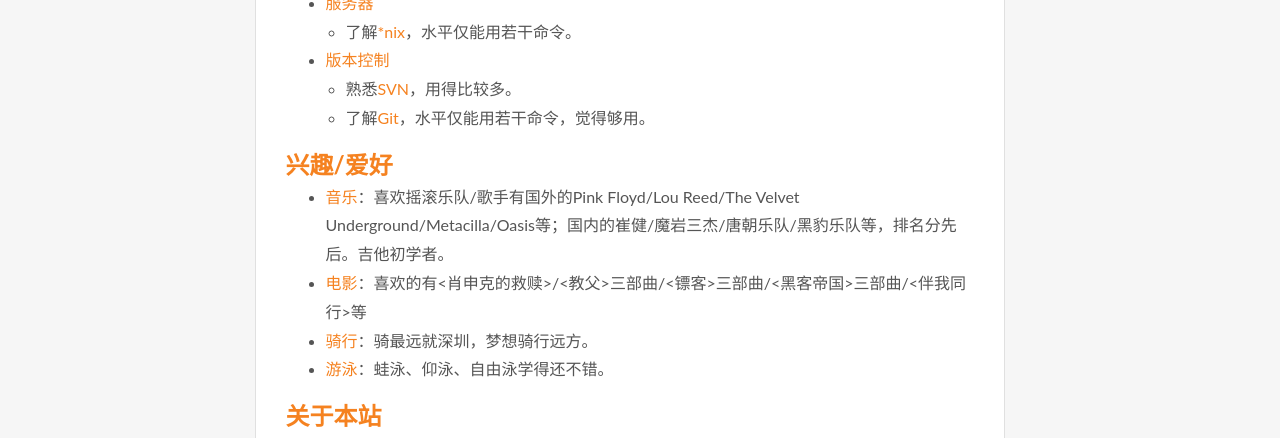
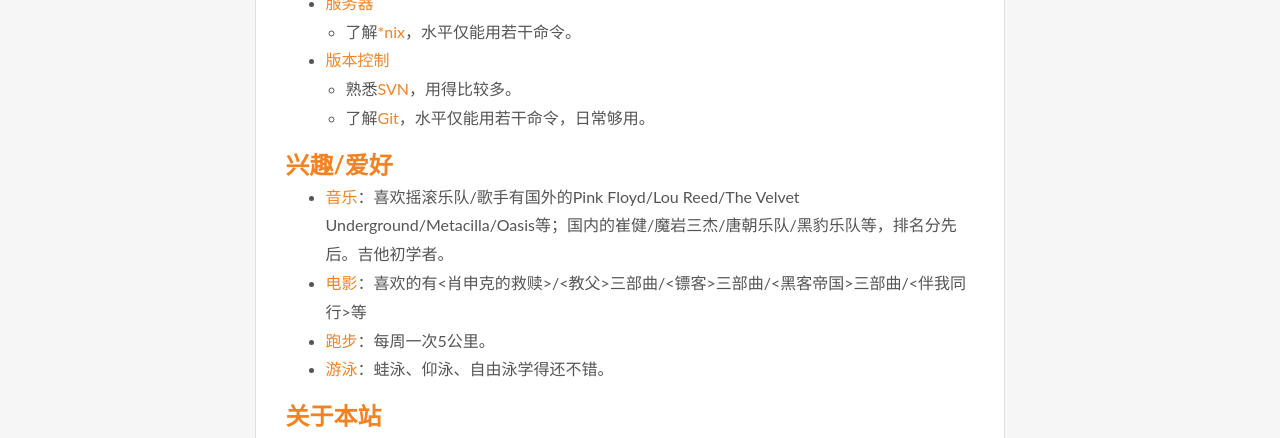
Before and after one commit to lightunderblack/lightunderblack.github.io, a Jekyll site: the page built from about/me.html, in a window 1280 px wide. Shown: the part 1051-1489 px from the top of the page. Built offline with Jekyll 4.4.1, drawn with Linux system fonts in a browser that asks for light colours; Markdown is read by kramdown in place of the engine named in the settings.

Commit message:
eidt about me page

```diff
--- a/about/me.html
+++ b/about/me.html
@@ -71,7 +71,7 @@ activePage: about
 					<p class="key-word">版本控制</p>
 					<ul>
 						<li>熟悉<span class="key-word">SVN</span>，用得比较多。</li>
-						<li>了解<span class="key-word">Git</span>，水平仅能用若干命令，觉得够用。</li>
+						<li>了解<span class="key-word">Git</span>，水平仅能用若干命令，日常够用。</li>
 					</ul>
 				</li>
 			</ul>
@@ -84,7 +84,7 @@ activePage: about
 					<p><span class="key-word">电影</span>：喜欢的有&lt;肖申克的救赎&gt;/&lt;教父&gt;三部曲/&lt;镖客&gt;三部曲/&lt;黑客帝国&gt;三部曲/&lt;伴我同行&gt;等 </p>
 				</li>
 				<li>
-					<p><span class="key-word">骑行</span>：骑最远就深圳，梦想骑行远方。</p>
+					<p><span class="key-word">跑步</span>：每周一次5公里。</p>
 				</li>
 				<li><p><span class="key-word">游泳</span>：蛙泳、仰泳、自由泳学得还不错。</p></li>
 			</ul>
```
Also changed, not shown: other parts of about/me.html (+0 -5 lines).
